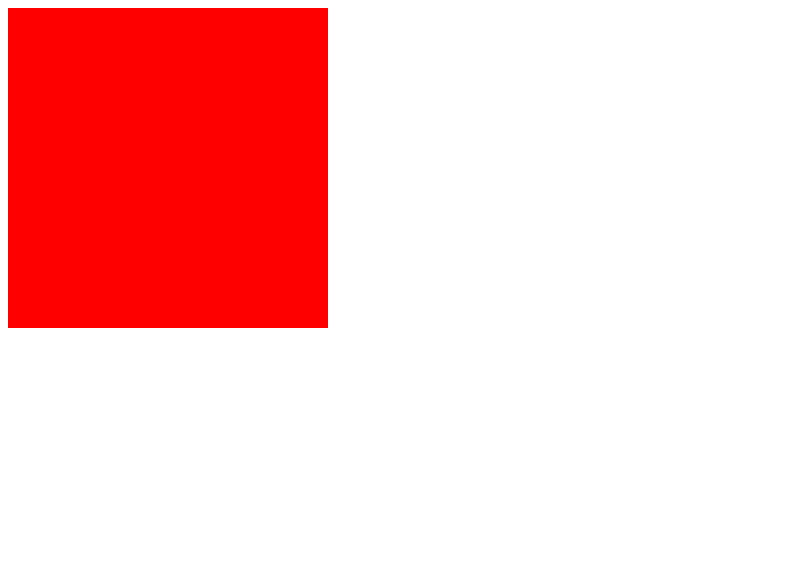
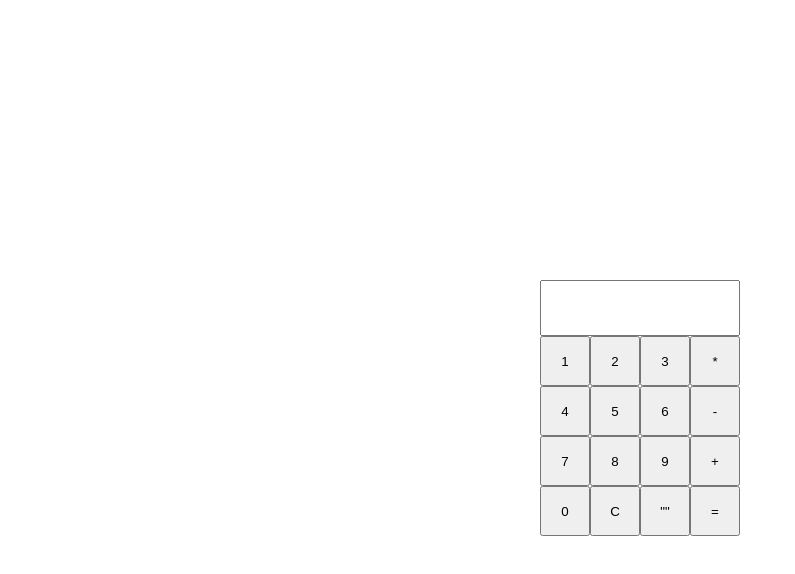
Before and after one commit to vonfredd/calculator, a plain HTML site: page index.html in a window 1280 px wide. Shown: the whole page, without its empty margins (0-795 px from the left). Drawn offline with Linux system fonts and the light colour scheme.

Commit message:
Added css and html layout for the calculator. Added syntax for the logic, addition, subtraction, multiplication

```diff
--- a/index.html
+++ b/index.html
@@ -1,5 +1,6 @@
 <!DOCTYPE html>
 <html lang="en">
+
 <head>
     <meta charset="UTF-8">
     <meta name="viewport" content="width=device-width, initial-scale=1.0">
@@ -7,6 +8,37 @@
     <link rel="stylesheet" href="style.css">
     <script src="script.js" defer></script>
 </head>
+
 <body>
+    <div class="wrapper">
+        <div class="calculator">
+            <input type="text">
+            <div class="topRow">
+                <div><button id="1">1</button></div>
+                <div><button id="2">2</button></div>
+                <div><button id="3">3</button></div>
+                <div><button id="multiply">*</button></div>
+            </div>
+            <div class="midRow">
+                <div><button id="4">4</button></div>
+                <div><button id="5">5</button></div>
+                <div><button id="6">6</button></div>
+                <div><button id="sub">-</button></div>
+            </div>
+            <div class="lowRow">
+                <div><button id="7">7</button></div>
+                <div><button id="8">8</button></div>
+                <div><button id="9">9</button></div>
+                <div><button id="add">+</button></div>
+            </div>
+            <div class="botRow">
+                <div><button id="0">0</button></div>
+                <div><button id="c">C</button></div>
+                <div><button id="">""</button></div>
+                <div><button id="equals">=</button></div>
+            </div>
+        </div>
+    </div>
 </body>
+
 </html>
--- a/script.js
+++ b/script.js
@@ -1,38 +1,60 @@
-const body = document.querySelector('body');
+const buttons = document.querySelectorAll('button');
+const inputField = document.querySelector('input');
 
-let listOfSquares = [];
+let number = 0;
+let sum = 0;
+let combinator = '';
+let stack = [];
 
-addToListOfSquares(16);
+const setOfId = new Set(['1', '2', '3', '4', '5', '6', '7', '8', '9', '0']);
+const setOfOperand = new Set(['sub', 'add', 'multiply']);
 
+inputField.value = '';
 
-const mySquares = document.querySelectorAll('.square');
+buttons.forEach(button => {
+    button.addEventListener('click', function (e) {
+        let theChosenOne = e.target;
 
-mySquares.forEach(square => {
-    square.addEventListener('mouseover', function (e){
-        e.target.style.backgroundColor = "yellow";
+        if (stack.includes('equals')) {
+            inputField.value = '';
+            stack.length = 0;
+        }
+        if (setOfId.has(theChosenOne.id)) {
+            inputField.value += theChosenOne.innerText;
+        } else if (theChosenOne.id === 'c') {
+            reset();
+            inputField.value = '';
+        } else if (setOfOperand.has(theChosenOne.id)) {
+            combinator = theChosenOne.id;
+            sum = parseInt(inputField.value);
+            inputField.value = '';
+
+        } else if (theChosenOne.id === 'equals') {
+            stack.push('equals');
+            number = parseInt(inputField.value);
+            calculateSum(combinator, sum, number);
+            reset();
+        }
+
     })
-})
+});
 
-
-function addToListOfSquares(number) {
-    for (let j = 0; j < number; j++) {
-
-        const container = document.createElement('div');
-        container.classList.add('container');
-        body.appendChild(container);
-        container.style.display = "flex";
-
-        for (let i = 0; i < number; i++) {
-            const square = document.createElement('div');
-            square.classList.add('square');
-            setStyleOfSquare(square);
-            container.appendChild(square);
-        }
+function calculateSum(combinator, sum, number) {
+    switch (combinator) {
+        case 'sub':
+            inputField.value = sum - number;
+            break;
+        case 'add':
+            inputField.value = sum + number;
+            break;
+        case 'multiply':
+            inputField.value = sum * number;
+            break;
     }
 }
 
-function setStyleOfSquare(square) {
-    square.style.backgroundColor = "red";
-    square.style.width = "20px";
-    square.style.height = "20px";
+function reset() {
+    combinator = '';
+    sum = 0;
+    number = 0;
 }
--- a/style.css
+++ b/style.css
@@ -0,0 +1,26 @@
+html{
+    padding: 0px;
+}
+body{
+    display: flex;
+    justify-content: center;
+    align-items: center;
+    height: 800px;
+}
+
+.topRow,
+.midRow,
+.lowRow,
+.botRow{
+    display: flex;
+}
+
+input{
+    width: 192px;
+    height: 50px;
+}
+
+button{
+    width: 50px;
+    height: 50px;
+}
```
